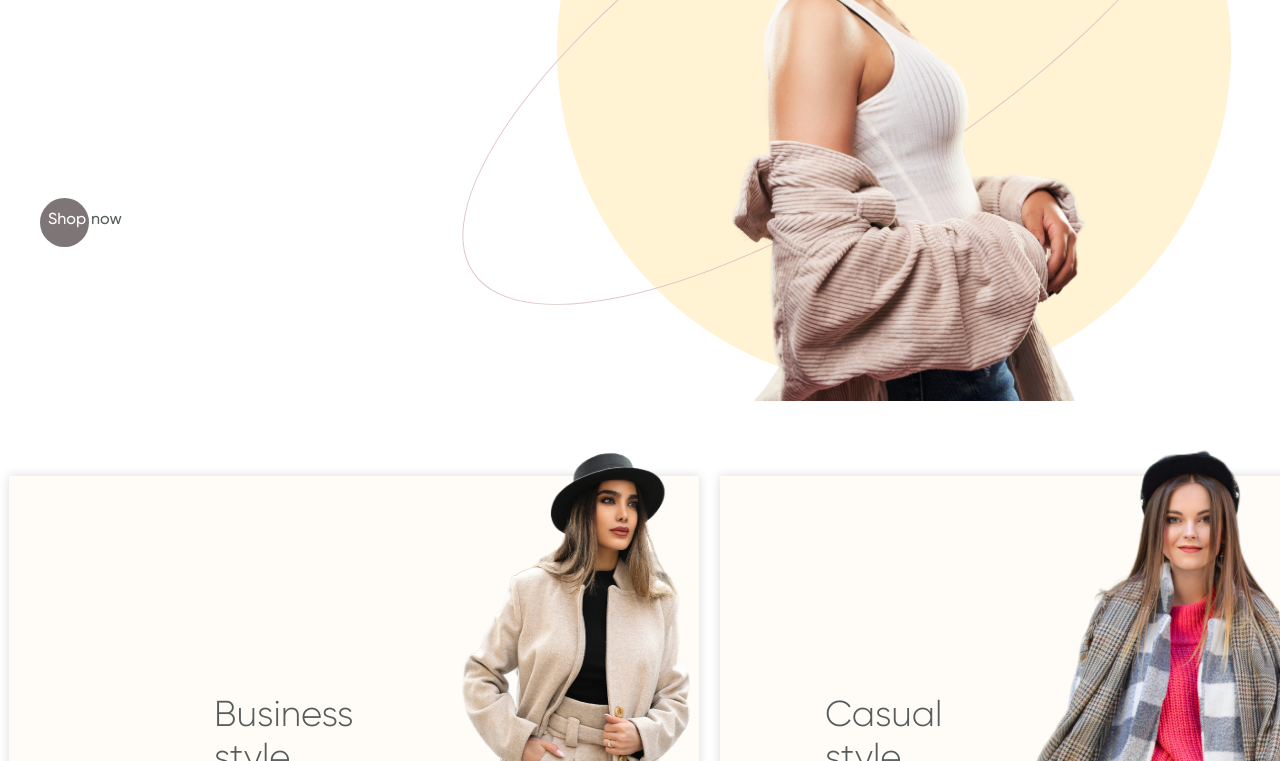
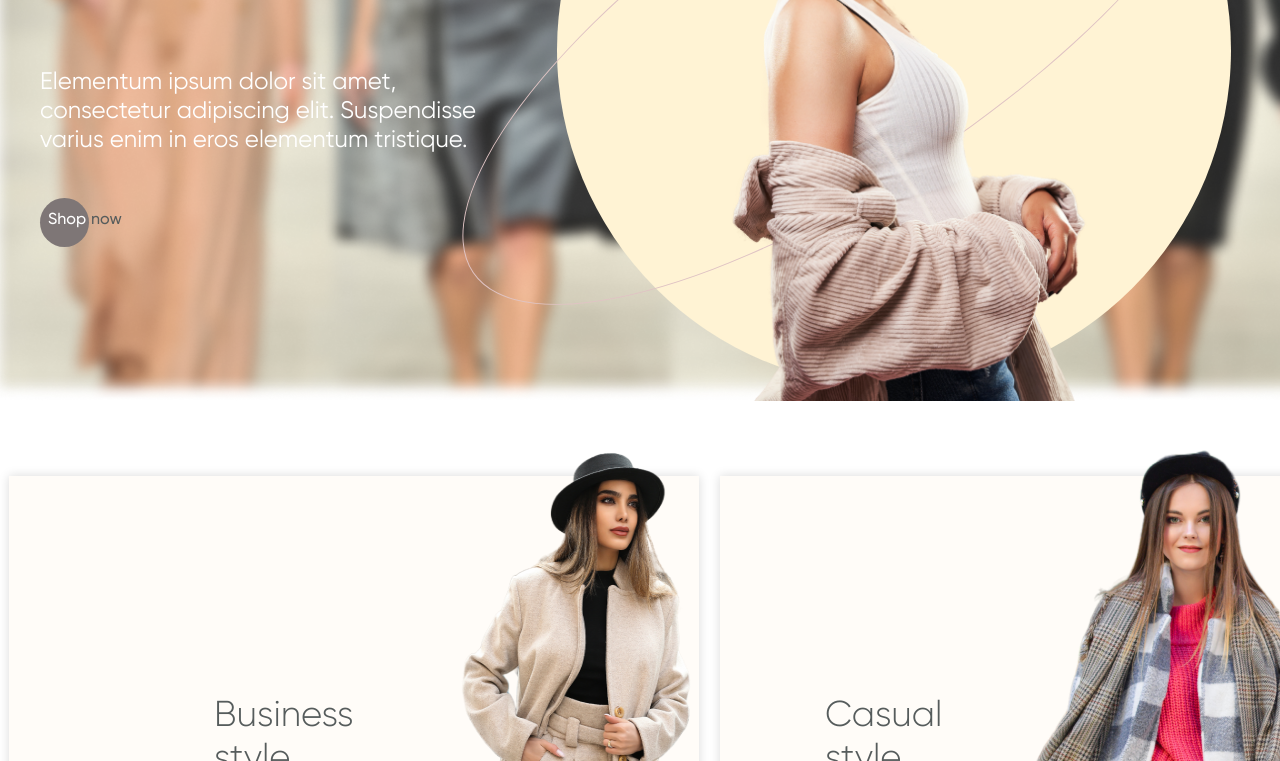
Before and after one commit to S-Y-N/4seasons, a plain HTML site: page index.html in a window 1280 px wide. Shown: the part 442-1203 px from the top of the page. Drawn offline with nearby package versions, Linux system fonts and the light colour scheme; the site is published under a folder, as on GitHub Pages, so addresses that start at the root find nothing; files whose address does not match are found by name.

Commit message:
fix bugs

```diff
--- a/css/main.css
+++ b/css/main.css
@@ -163,7 +163,7 @@ body {
 }
 
 .main_bg {
-    background: url(/img/header/background.png);
+    background-image: url(../img/header/background.png);
     background-repeat: no-repeat;
     background-size: cover;
     overflow: hidden;
```
